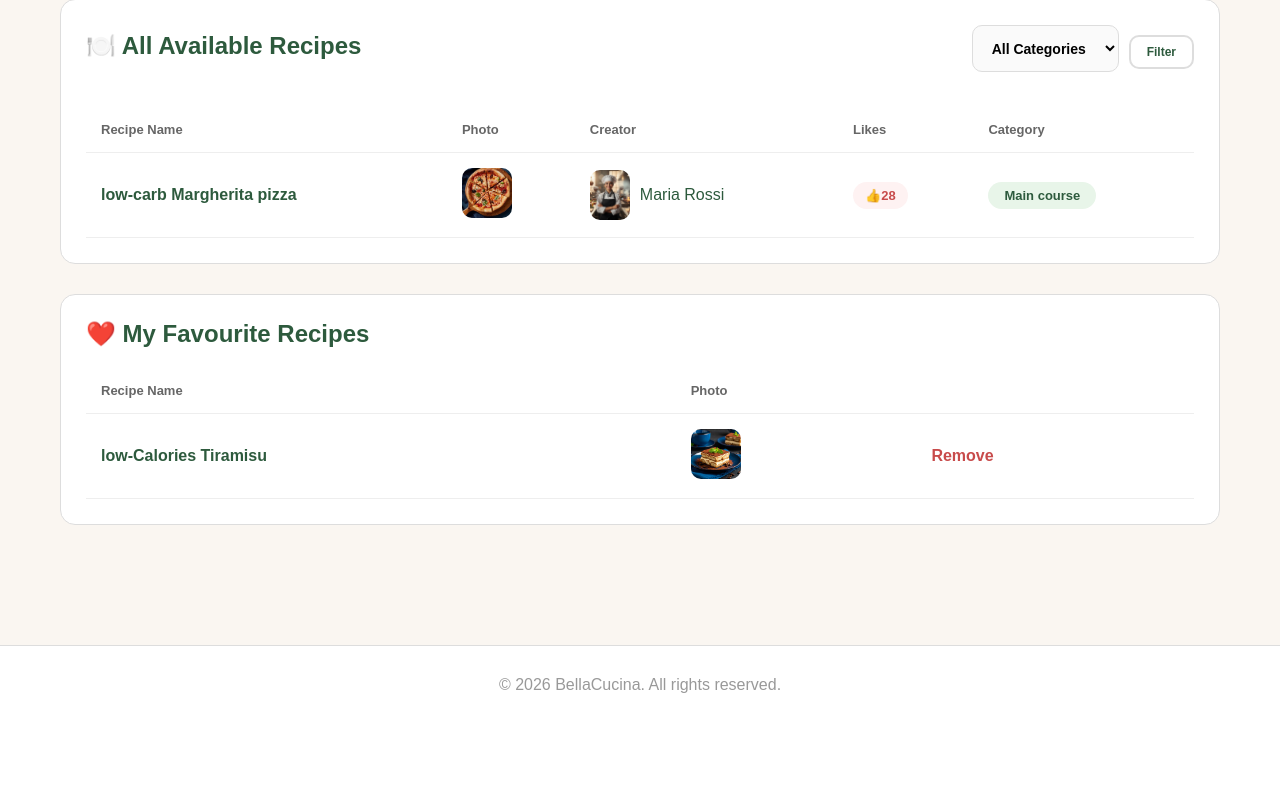
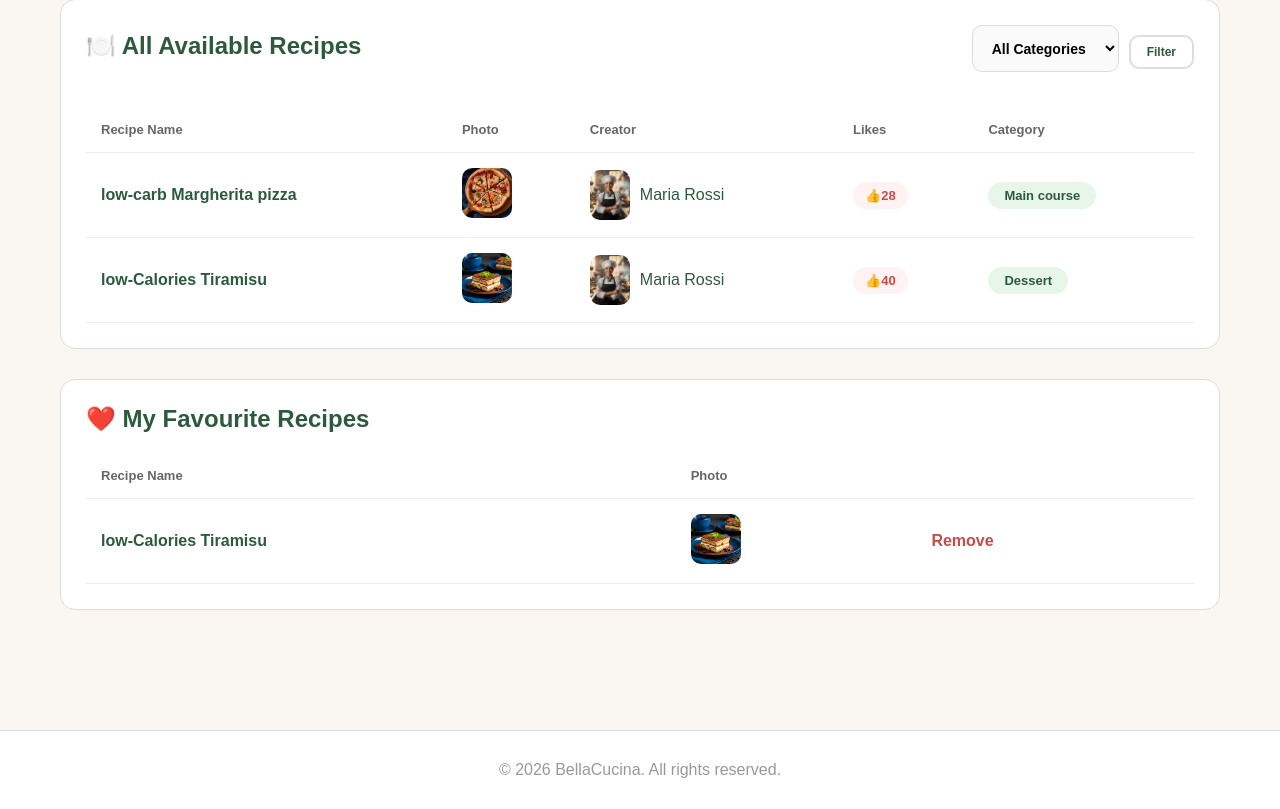
Before and after one commit to daalmuu/Web2, a PHP site: page /User-dashboard.html in a window 1280 px wide. Shown: the part 664-1473 px from the top of the page. Before the commit the page ends 1357 px from the top, so only its background shows below. Run offline with PHP 8.4, Linux system fonts and the light colour scheme.

Commit message:
Add files via upload

```diff
--- a/PHASE1/User-dashboard.html
+++ b/PHASE1/User-dashboard.html
@@ -79,7 +79,8 @@
                     <option>Main course</option>
                     <option>Dessert</option>
                 </select>
-                <button class="btn-outline btn-small">Filter</button>
+
+                    <button class="btn-outline btn-small" >Filter</button>
             </div>
         </div>
 
@@ -113,6 +114,26 @@
                     </td>
                     <td>
                         <span class="category-badge">Main course</span>
+                    </td>
+                </tr>
+                <tr>
+                    <td>
+                        <a href="view my recipe2.html">low-Calories Tiramisu</a>
+                    </td>
+                    <td>
+                        <img src="images\Tir.webp" class="table-img">
+                    </td>
+                    <td>
+                        <div class="creator-info">
+                            <div class="creator-avatar"><img src="images/chef.png" class="table-img" alt="Chef"></div>
+                            <span>Maria Rossi</span>
+                        </div>
+                    </td>
+                    <td>
+                        <span class="likes-badge">👍40</span>
+                    </td>
+                    <td>
+                        <span class="category-badge">Dessert</span>
                     </td>
                 </tr>
             </tbody>
--- a/PHASE1/main.css
+++ b/PHASE1/main.css
@@ -1519,27 +1519,3 @@ button:hover{
     }
 
 }
-	/* breadcrumbs*/
-
-.breadcrumbs {
-font-size: 0.95em;
-margin: 0;
-padding: 0.625em 2.5em; /* 10px 40px */
-background-color: #2D5A3D;
-color: #ffffff;
-}
-
-.breadcrumbs a {
-color: #ffffff;
-text-decoration: none;
-}
-
-.breadcrumbs a:hover {
-text-decoration: underline;
-}
-
-
-.breadcrumbs .current {
-color: #ffffff;
-font-weight: bold;
-}
--- a/PHASE1/my-recipe.html
+++ b/PHASE1/my-recipe.html
@@ -24,11 +24,6 @@
     </div>
 </header>
 
-
-<div class="breadcrumbs">
-  <a href="User-dashboard.html">User dashboard</a> ›
-  <span class="current"> My recipe</span>
-</div>
 
 <!-- ===== Page Content ===== -->
 <main class="dashboard-page fade-in">
```
